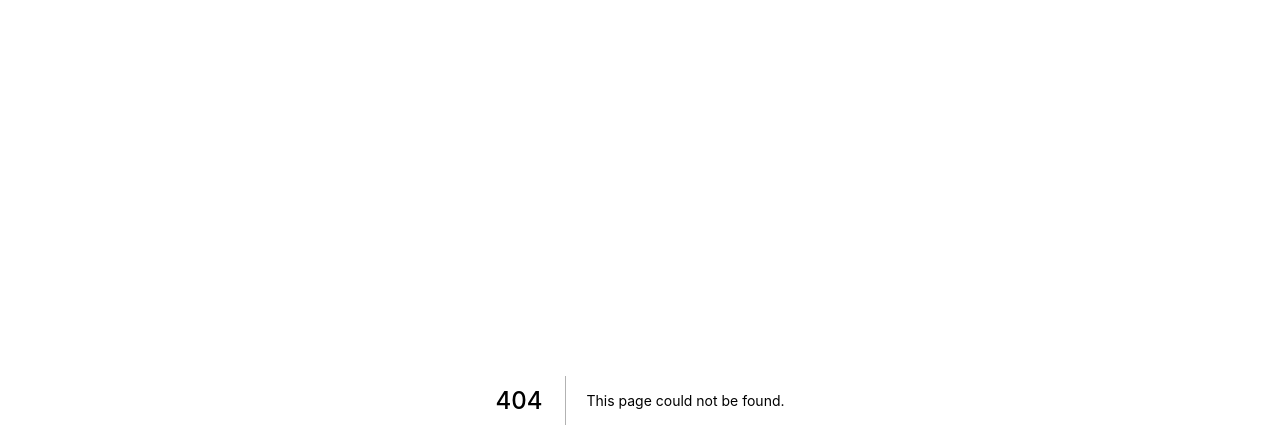
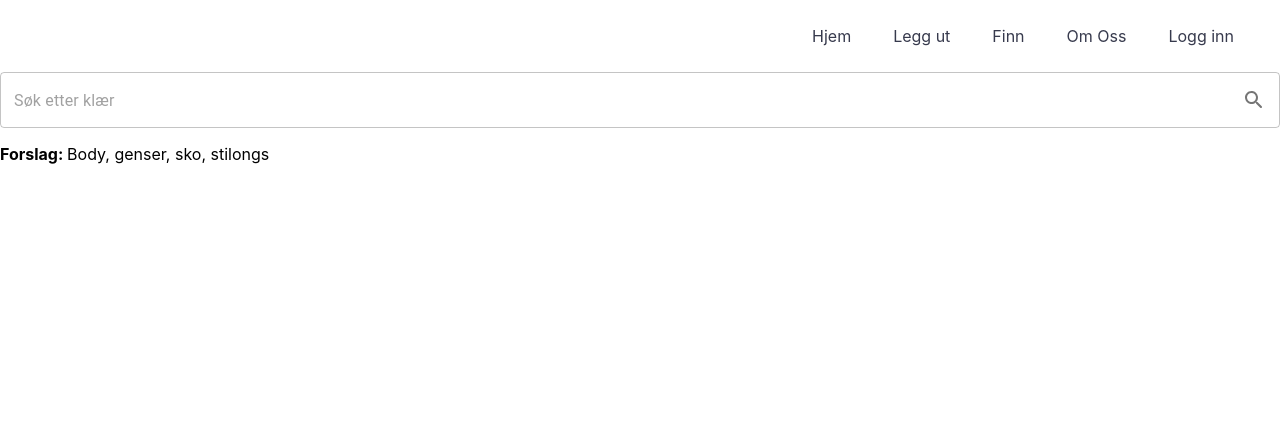
Before and after one commit to davemarong/baby-fadder, a Next.js app: page /finn in a window 1280 px wide. Before the commit this address had no page. Shown: the top 448 px of the page. Built offline with nearby package versions, Linux system fonts and the light colour scheme.

Commit message:
Add searchfield

```diff
--- /dev/null
+++ b/pages/finn.tsx
@@ -0,0 +1,37 @@
+// IMPORT
+
+// Next
+import type { NextPage } from "next";
+
+// React
+
+// Material UI
+
+// Components
+import { Nav } from "../src/components/Nav/Nav";
+import { SearchField } from "../src/components/ReUsable/SearchField/SearchField";
+
+// Utils
+
+// Data
+
+// TYPE/INTERFACE
+
+// Functional component
+const Finn: NextPage = () => {
+  // State
+
+  // Functions
+
+  // Return
+  return (
+    <>
+      <Nav />
+      <SearchField
+        placeholder="Søk etter klær"
+        suggestions="Body, genser, sko, stilongs"
+      />
+    </>
+  );
+};
+export default Finn;
--- a/src/components/Nav/NavItems.tsx
+++ b/src/components/Nav/NavItems.tsx
@@ -1,7 +1,7 @@
 export const navItems = [
   { title: "Hjem", id: 0, href: "/" },
   { title: "Legg ut", id: 1, href: "/legg-ut" },
-  { title: "Søk", id: 2, href: "/søk" },
+  { title: "Finn", id: 2, href: "/finn" },
   { title: "Om Oss", id: 3, href: "/om-oss" },
   { title: "Logg inn", id: 4, href: "/logg-inn" },
 ];
--- /dev/null
+++ b/src/components/ReUsable/SearchField/SearchField.tsx
@@ -0,0 +1,52 @@
+// IMPORT
+
+// Next
+
+// React
+
+// Material UI
+import TextField from "@mui/material/TextField";
+import InputAdornment from "@mui/material/InputAdornment";
+import Typography from "@mui/material/Typography";
+
+// Icons
+import SearchRoundedIcon from "@mui/icons-material/SearchRounded";
+
+// Components
+
+// Utils
+
+// Data
+
+// TYPE/INTERFACE
+interface Props {
+  placeholder: string;
+  suggestions: string;
+}
+// Functional component
+export const SearchField = ({ placeholder, suggestions }: Props) => {
+  // State
+
+  // Functions
+
+  // Return
+  return (
+    <>
+      <TextField
+        placeholder={placeholder}
+        fullWidth
+        InputProps={{
+          endAdornment: (
+            <InputAdornment position="end">
+              <SearchRoundedIcon />
+            </InputAdornment>
+          ),
+        }}
+      />
+      <p>
+        <b>Forslag: </b>
+        {suggestions}
+      </p>
+    </>
+  );
+};
```
Also changed, not shown: pages/legg-ut.tsx (added, +32 -0 lines), pages/logg-inn.tsx (added, +32 -0 lines), pages/om-oss.tsx (added, +32 -0 lines), Template.txt.
